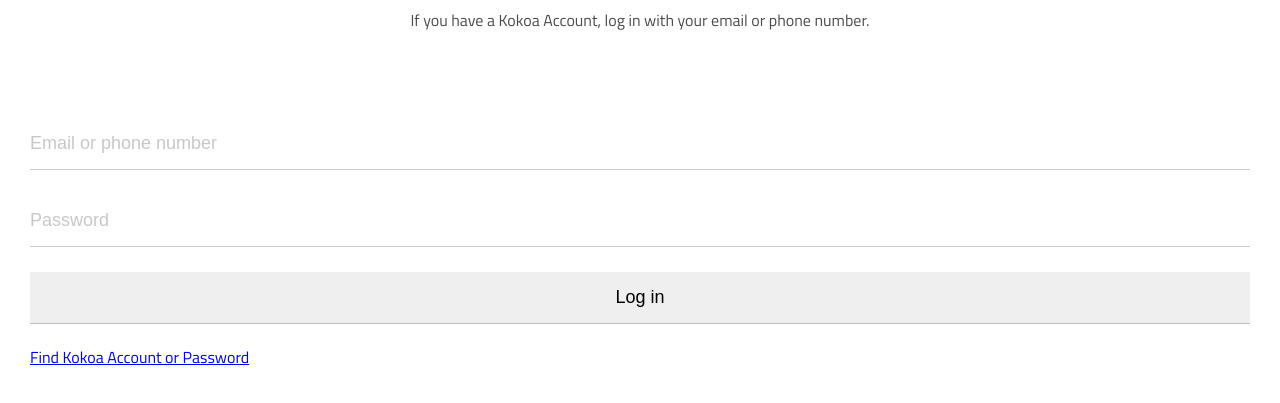
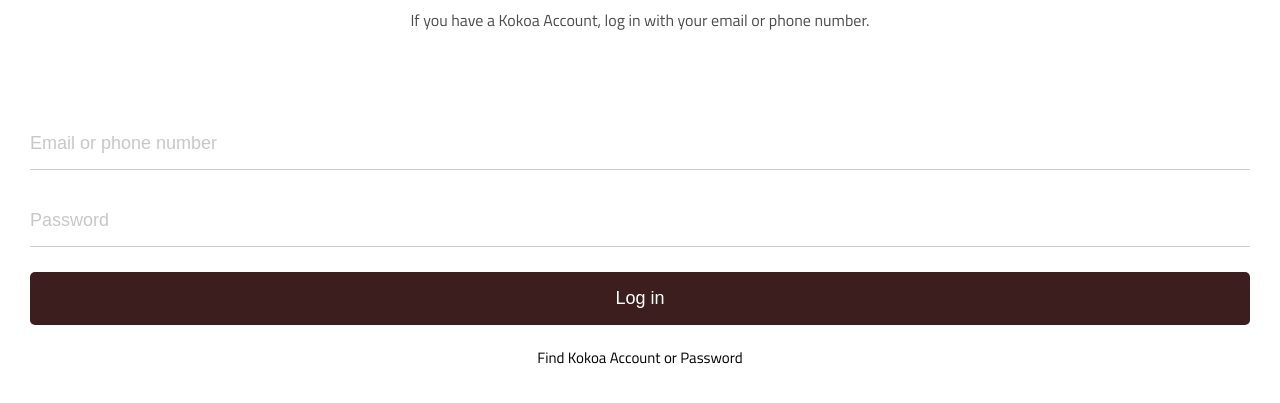
Before and after one commit to banksu/kokoa_clone_2020, a plain HTML site: page index.html in a window 1280 px wide. Shown: the part 169-572 px from the top of the page. Drawn offline with Linux system fonts and the light colour scheme.

Commit message:
Kokoatalk Cloning #6.8

```diff
--- a/css/styles.css
+++ b/css/styles.css
@@ -35,8 +35,11 @@ body {
   border: none;
   padding: 15px 0px;
   font-size: 18px;
+  margin-bottom: 25px;
+}
+
+#login-form input:not([type="submit"]) {
   border-bottom: 1px solid rgba(0, 0, 0, 0.2);
-  margin-bottom: 25px;
   transition: boder-color 0.3s ease-in-out;
 }
 
@@ -47,3 +50,17 @@ body {
 #login-form input:focus {
   border-color: var(--cocoa);
 }
+
+#login-form input[type="submit"] {
+  background-color: var(--cocoa);
+  color: white;
+  cursor: pointer;
+  padding: 16px 0px;
+  border-radius: 5px;
+}
+#login-form a {
+  text-align: center;
+  text-decoration: none;
+  color: inherit;
+  font-size: 15px;
+}
```
